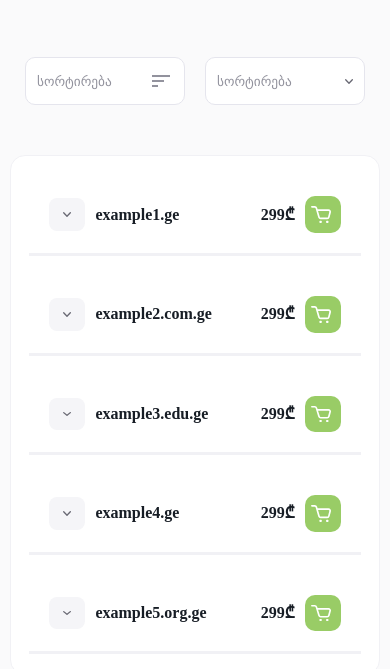
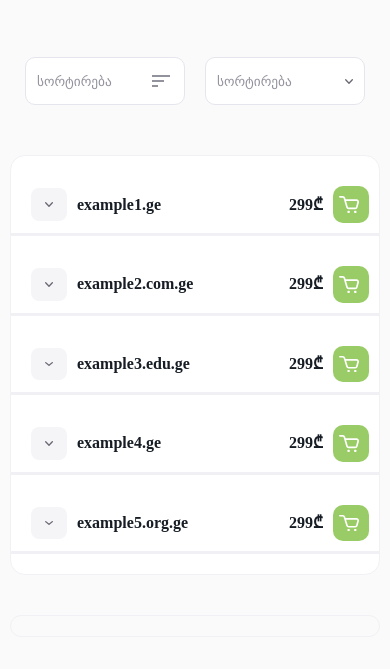
Before and after one commit to bereka03/Domenebi, a plain HTML site: page index.html in a window 390 px wide. Shown: the part 319-988 px from the top of the page. Drawn offline with Linux system fonts and the light colour scheme.

Commit message:
fixed list

```diff
--- a/css/styles.css
+++ b/css/styles.css
@@ -449,6 +449,7 @@ input[type="checkbox"] {
         padding: 0 10px;
         overflow: hidden;
     }
+
     .hamburger{
         display: block;
         margin-right: 10px;
@@ -541,6 +542,10 @@ input[type="checkbox"] {
         width: 100%;
         height: 100vh;
     }
+    #domains li {
+        width: 100%;
+        padding: 0;
+    }
     .list-wrapper ul {
         display: flex;
         flex-direction: column;
```
